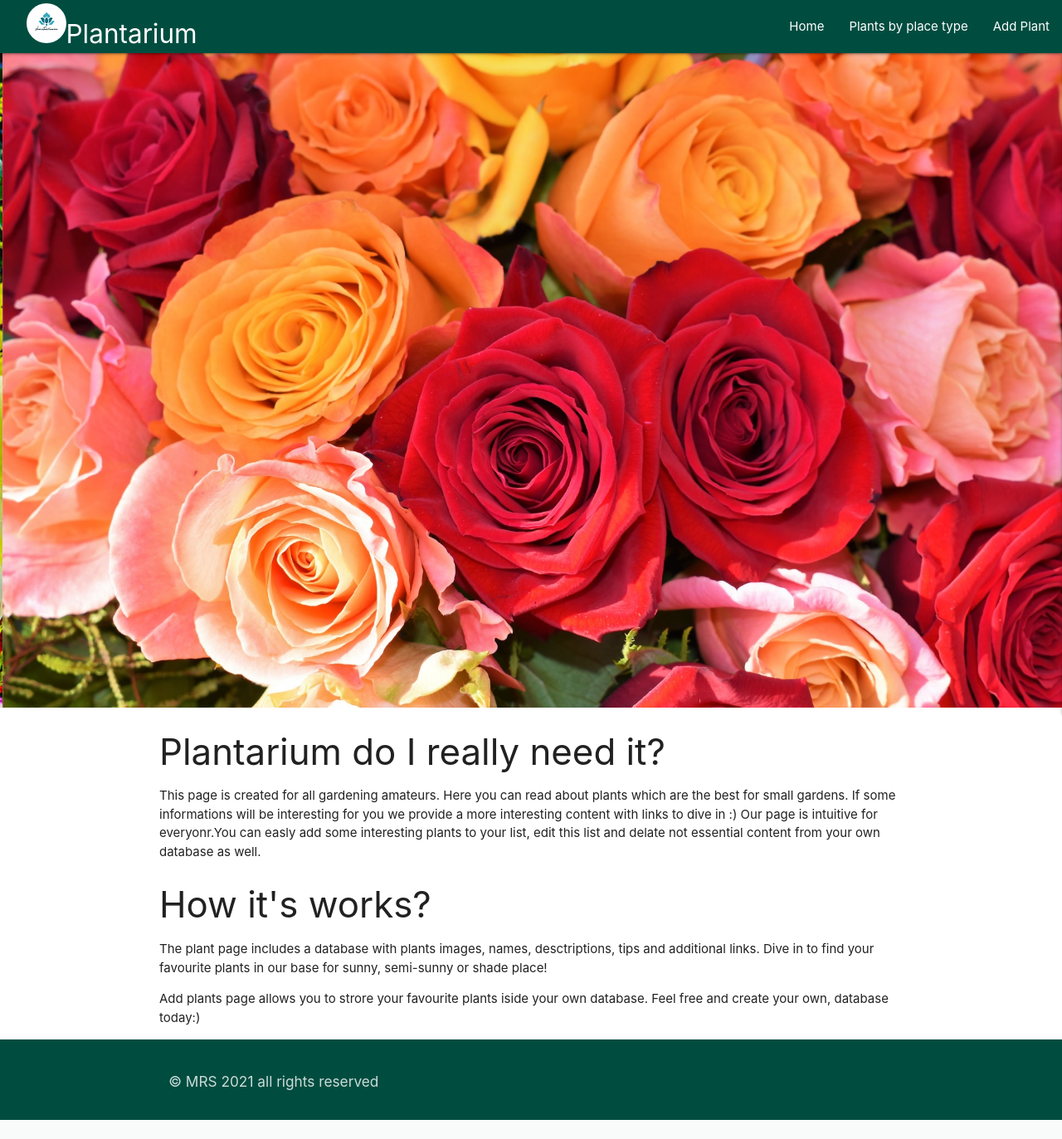
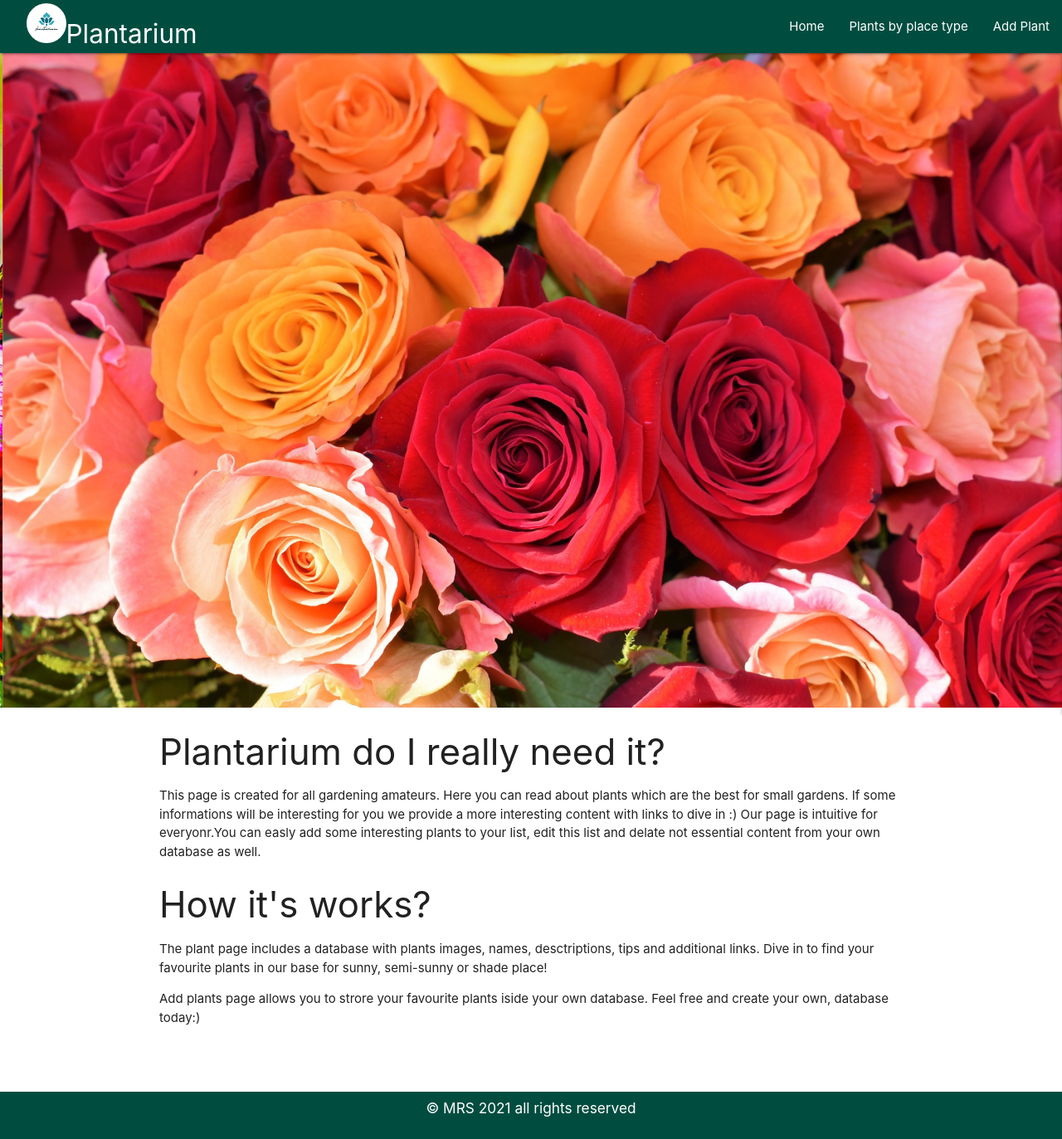
Before and after one commit to madatoo/plantarium-ms3, a Flask app: page / in a window 1280 px wide. Shown: the whole page at 83% size. Before the commit the page ends 1350 px from the top, so only its background shows below. Run offline with Flask 2, Linux system fonts and the light colour scheme; some libraries are stand-ins or nearby versions.

Commit message:
fix nav navbar, sidenav and footer functionality

```diff
--- a/static/css/style.css
+++ b/static/css/style.css
@@ -1,6 +1,14 @@
+html{
+    position:relative;
+}
+
+html,
+body{
+    min-height: 100vh;
+}
 body {
     display: flex;
-    min-height: 100vh;
+    /*min-height: 100vh;*/
     flex-direction: column;
 }
 
@@ -8,6 +16,22 @@ main {
     flex: 1 0 auto;
 }
 
+/*------------sticky footer*/
+footer{
+    position: absolute;
+    bottom:0;
+    left:0;
+    width: 100%;
+    text-align: center;
+}
+
+h6{
+    color:#fff;
+}
+
+.last-section{
+    margin-bottom: 120px;
+}
 /*-------navbar*/
 .logo{
     border-radius: 50%;
@@ -15,11 +39,13 @@ main {
     margin-left:1em;;
 }
 
-.sidebar-img{
-    margin-top: 24px;
+
+.side-nav-style{
+    margin-top: 52px;
 
 }
 
+/*--------------sticky navbar*/
 .sticky-top {
     position: fixed;
     top: 0;
@@ -27,6 +53,8 @@ main {
     z-index: 1020;
     width: 100%;
 }
+
+
 
 /*----------------carousel*/
 .carousel-container{
@@ -36,4 +64,12 @@ main {
 .place-image {
     height: 500px;
     width: 500px;
-    object-fit:cover;}
+    object-fit:cover;
+}
+
+/*--------------media queries*/
+ @media screen and (max-width: 620px){
+     .mobile-view{
+         display:none;
+     }
+ }
--- a/templates/base.html
+++ b/templates/base.html
@@ -19,7 +19,7 @@
         <!--top navbar-->
         <nav class="nav-extended  teal darken-4 white-text sticky-top">
             <div class="nav-wrapper">
-                <a href="#" class="brand-logo "><img src="/static/img/logo_48.png"  class="logo"alt ="Plantarium logo">Plantarium</a>
+                <a href="#" class="brand-logo"><img src="/static/img/logo_48.png"  class="logo"alt ="Plantarium logo"><span class="mobile-view">Plantarium</span></a>
                 <a href="#" data-target="mobile-demo" class="sidenav-trigger right"><i class="fas fa-bars"></i></a>
             <ul class="right hide-on-med-and-down">
                 <li><a href="#">Home</a></li>
@@ -30,8 +30,7 @@
         </nav>
         <!--side navbar-->
         <ul class="sidenav  teal darken-4 center " id="mobile-demo">
-            <li><img src="/static/img/logo_48.png" class="logo sidebar-img" alt ="Plantarium logo"></li>
-            <li><a href="#"class="white-text" >Home</a></li>
+            <li><a href="#"class="white-text side-nav-style" >Home</a></li>
             <li><a href="plants.html" class="white-text">Plants by place type</a></li>
             <li><a href="add_plant.html" class="white-text">Add Plant</a></li>
 
@@ -48,15 +47,11 @@
     {% block script %}
     {% endblock %}
 
-
-    <footer class="page-footer teal darken-4" >
-        <div class="container">
-            <div class="row">
-                <div class="col l6 s12">
-                    <div class="footer-copyright teal darken-4">
-                         <h6>© MRS 2021 all rights reserved </h6>
-                    </div>
-                </div>
+    <section class="last-section"></section>
+    <footer class="teal darken-4">
+        <div>
+            <div class= "footer-copyright row center-align" >
+                <h6>© MRS 2021 all rights reserved </h6>
             </div>
         </div>
     </footer>
```
Also changed, not shown: static/img/yellow-lilies-a-schimmeck-unsplash - Copy.jpg (deleted), static/img/yellow-lilies-a-schimmeck-unsplash.jpg.
